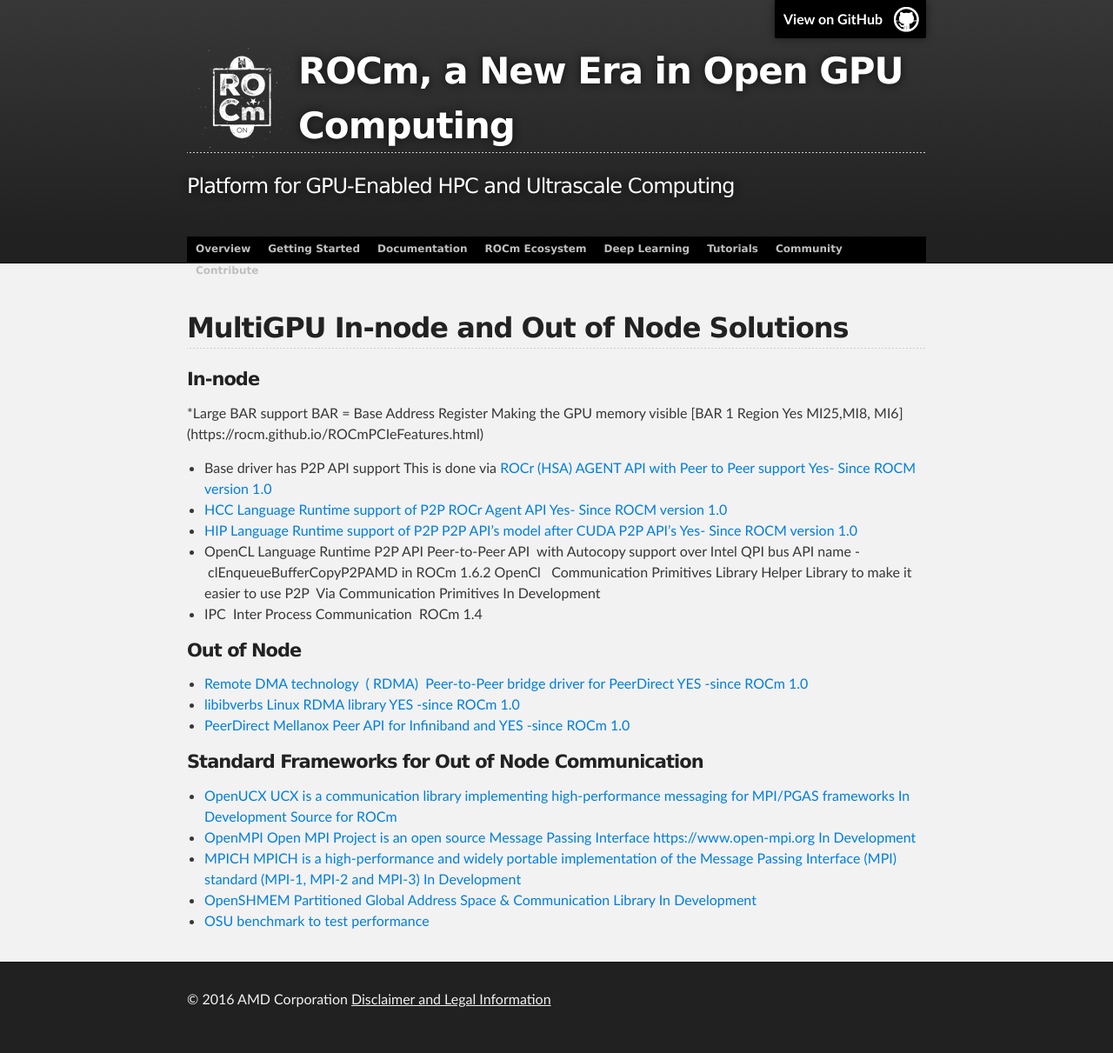
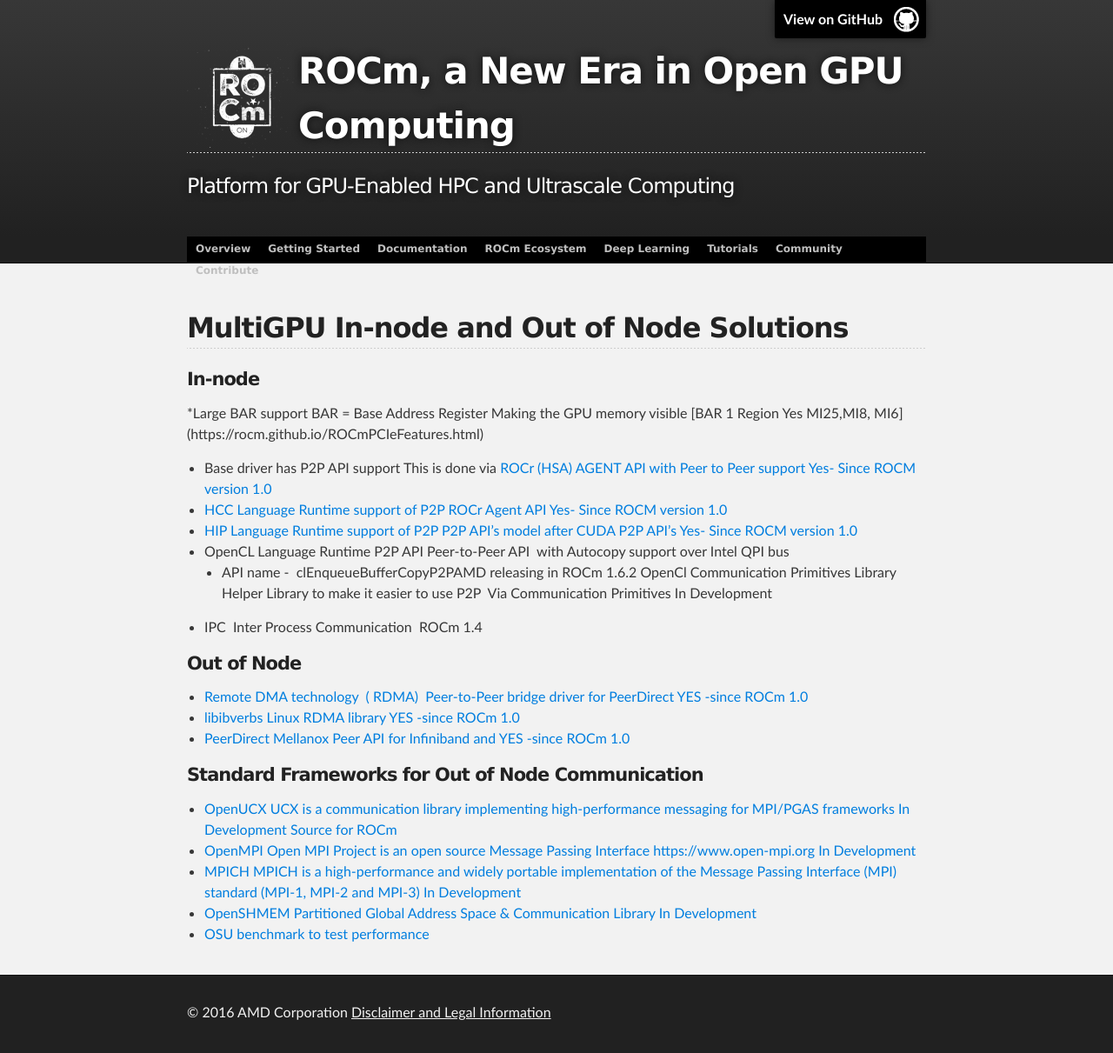
Before and after one commit to ROCm/ROCm.github.io, a Jekyll site: the page built from ROCmMultiGPU.md, in a window 1280 px wide. Shown: the whole page at 87% size. Built offline with Jekyll 4.4.1, drawn with Linux system fonts in a browser that asks for light colours; our own code applies the rules of GitHub Pages for plain Markdown files.

Commit message:
Update ROCmMultiGPU.md

```diff
--- a/ROCmMultiGPU.md
+++ b/ROCmMultiGPU.md
@@ -8,7 +8,8 @@
 * Base driver has P2P API support	This is done via [ROCr (HSA) AGENT API with Peer to Peer support	Yes- Since ROCM version 1.0	](http://www.hsafoundation.com/html_spec111/HSA_Library.htm#Runtime/Topics/02_Core/hsa_iterate_agents.htm%3FTocPath%3DHSA%2520Runtime%2520Programmer%25E2%2580%2599s%2520Reference%2520Manual%2520Version%25201.1.1%2520%7CChapter%25202.%2520HSA%2520Core%2520Programming%2520Guide%7C2.3%2520System%2520and%2520agent%2520information%7C2.3.1%2520System%2520and%2520agent%2520information%2520API%7C_____18)
 * [HCC Language Runtime support of P2P	 ROCr Agent API	Yes- Since ROCM version 1.0](https://scchan.github.io/hcc/classhc_1_1accelerator.html#aebd49b998f9421bd032ea450cbafd247)
 * [HIP Language Runtime support of P2P	P2P API's model after CUDA P2P API's 	Yes- Since ROCM version 1.0](http://rocm-developer-tools.github.io/HIP/group__PeerToPeer.html)
-* OpenCL Language Runtime P2P API	Peer-to-Peer API  with Autocopy support over Intel QPI bus API name -  clEnqueueBufferCopyP2PAMD in ROCm 1.6.2 OpenCl
+* OpenCL Language Runtime P2P API	Peer-to-Peer API  with Autocopy support over Intel QPI bus
+  * API name -  clEnqueueBufferCopyP2PAMD releasing in ROCm 1.6.2 OpenCl
 Communication Primitives Library	Helper Library to make it easier to use P2P  Via Communication Primitives	In Development
 * IPC 	Inter Process Communication 	ROCm 1.4
 
```
